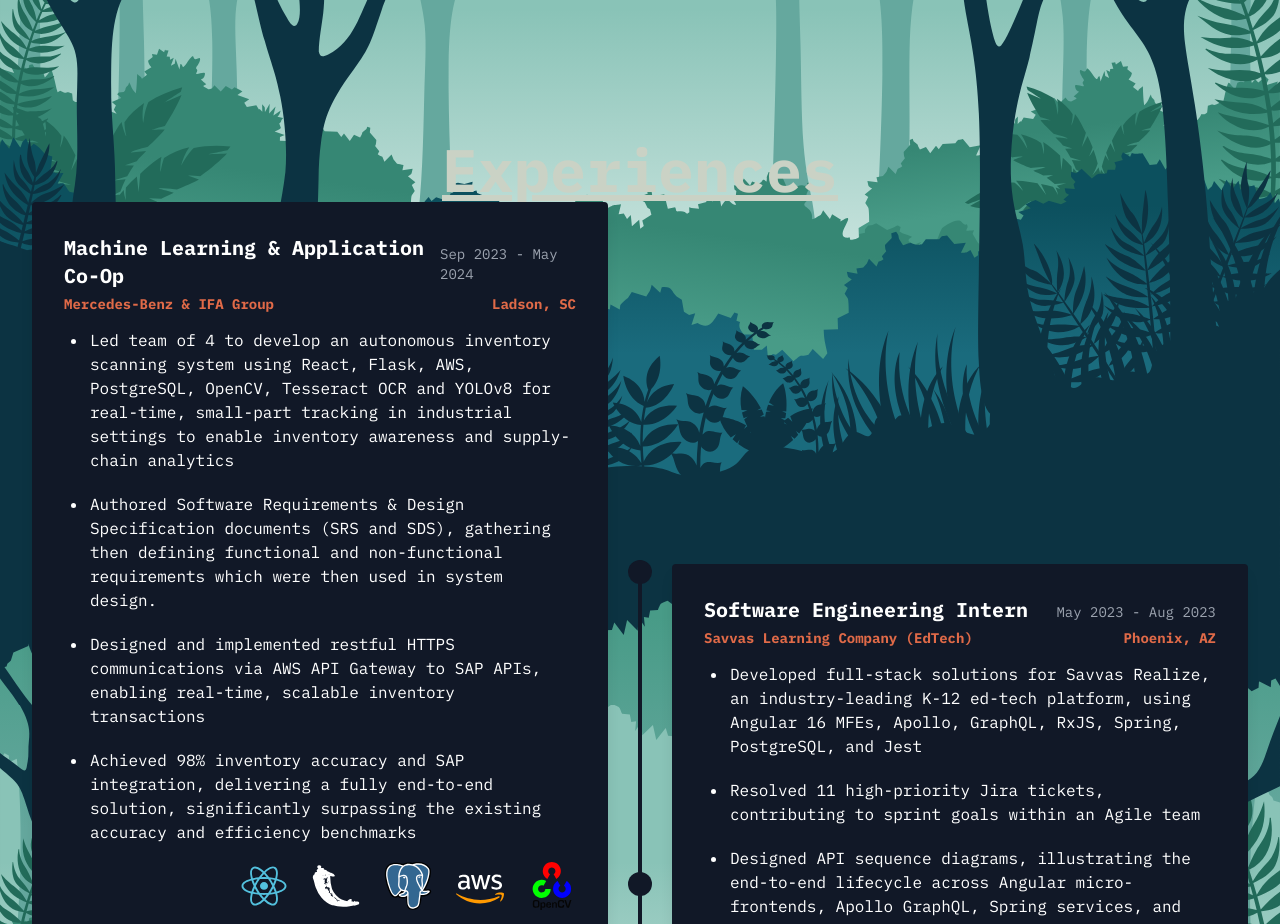
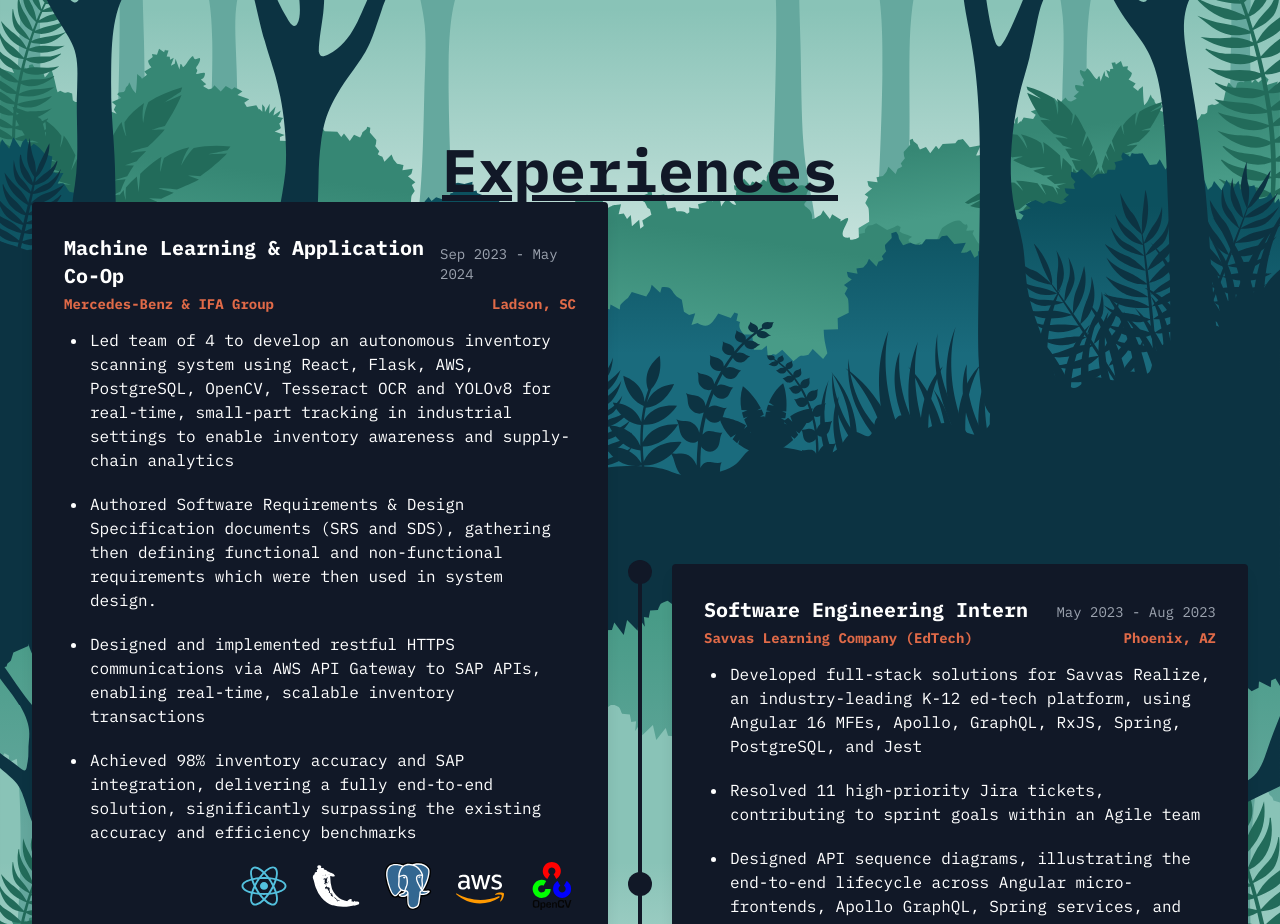
Before and after one commit to dobsonddev/dobsonddev-portfolio, a Next.js app: page / in a window 1280 px wide. Shown: the part 1200-2124 px from the top of the page. Built offline with nearby package versions, Linux system fonts and the light colour scheme.

Commit message:
Update Experiences.tsx

```diff
--- a/src/components/Experience/Experiences.tsx
+++ b/src/components/Experience/Experiences.tsx
@@ -8,7 +8,7 @@
                 style={{ width: "95%" }}
                 className="flex flex-col items-center align-middle justify-center rounded-lg bg-opacity-90"
             >
-                <div className="min-h-12 flex flex-col justify-end flex-grow pb-28"> {/* Added flex-grow class */}
+                <div className="min-h-12 flex flex-col justify-end sm:text-dark flex-grow lg:pb-28"> {/* Added flex-grow class */}
                     <h2 className="text-3xl rounded md:text-4xl lg:text-6xl font-bold p-4 underline">
                         Experiences
                     </h2>
```
